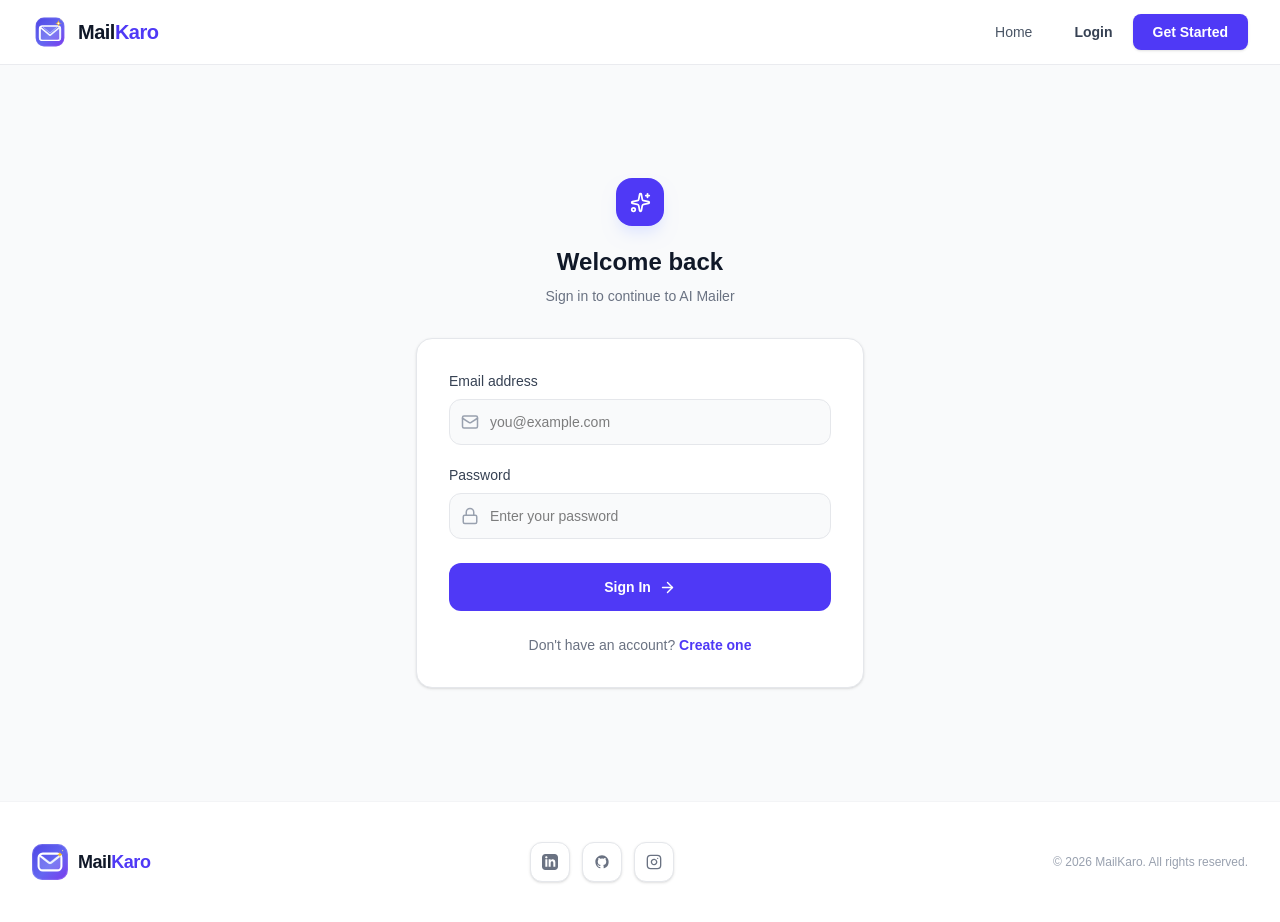
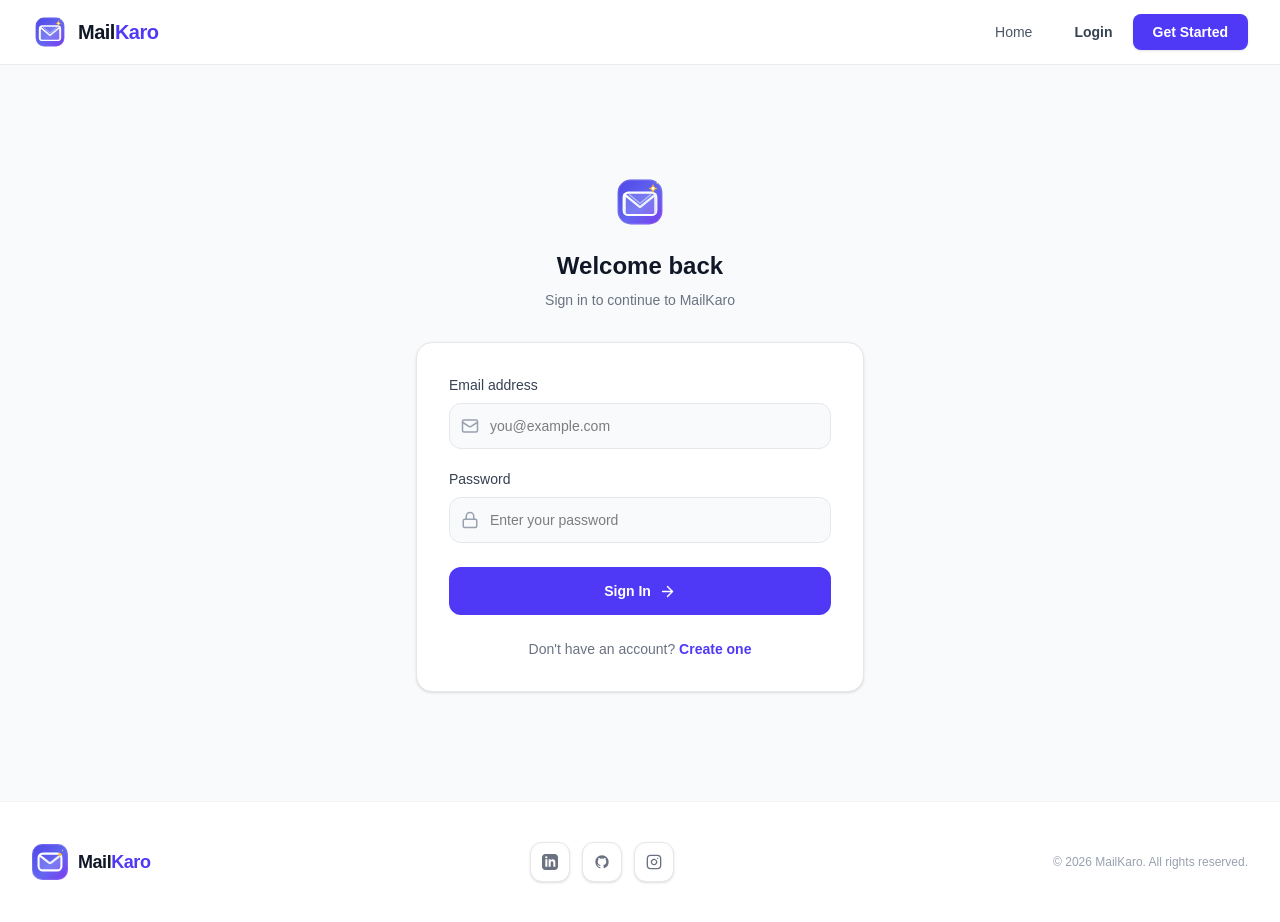
Before and after one commit to surajkhandare01/MailKaro, a React (Vite) app in the folder client/Ai-frontend/: page /#/login in a window 1280 px wide. Built offline with nearby package versions, Linux system fonts and the light colour scheme.

Commit message:
Sync extension token and finalize routing

```diff
--- a/client/Ai-frontend/src/Pages/Login.jsx
+++ b/client/Ai-frontend/src/Pages/Login.jsx
@@ -1,8 +1,11 @@
 import { useContext, useState } from "react";
 import { Link, useNavigate } from "react-router-dom";
-import { Mail, Lock, Sparkles, ArrowRight } from "lucide-react";
+import { Mail, Lock, ArrowRight } from "lucide-react";
 import api from "../Services/api";
 import { AuthContext } from "../context/AuthContext";
+
+// chrome://extensions वर दिसणारी तुमची ३२-अक्षरी ID इथे पेस्ट करा
+const EXTENSION_ID = "YOUR_ACTUAL_EXTENSION_ID_HERE";
 
 function Login() {
     const [email, setEmail] = useState("");
@@ -25,8 +28,33 @@ function Login() {
                 password,
             });
 
-            setToken(response.data.token);
-            localStorage.setItem("token", response.data.token);
+            const token = response.data.token;
+
+            // 1. Context आणि Web LocalStorage अपडेट करा
+            setToken(token);
+            localStorage.setItem("token", token);
+            if (response.data.user) {
+                localStorage.setItem("user", JSON.stringify(response.data.user));
+            }
+
+            // 2. Chrome Extension कडे टोकन ऑटो-सिंक करा
+            if (window.chrome && chrome.runtime && chrome.runtime.sendMessage) {
+                try {
+                    chrome.runtime.sendMessage(
+                        EXTENSION_ID,
+                        { action: "SET_TOKEN", token: token },
+                        (res) => {
+                            if (chrome.runtime.lastError) {
+                                console.warn("Extension sync notice:", chrome.runtime.lastError.message);
+                            } else {
+                                console.log("Token synced to extension successfully:", res);
+                            }
+                        }
+                    );
+                } catch (extErr) {
+                    console.warn("Could not sync with extension:", extErr);
+                }
+            }
 
             navigate("/dashboard");
         } catch (error) {
@@ -44,8 +72,31 @@ function Login() {
             <div className="w-full max-w-md">
 
                 <div className="mb-8 text-center">
-                    <div className="mx-auto flex h-12 w-12 items-center justify-center rounded-2xl bg-indigo-600 text-white shadow-lg shadow-indigo-100">
-                        <Sparkles size={21} />
+                    {/* MailKaro Brand SVG Logo */}
+                    <div className="mx-auto flex justify-center">
+                        <Link className="inline-block transition hover:opacity-90" to="/">
+                            <svg className="h-14 w-14" viewBox="0 0 120 120" fill="none" xmlns="http://www.w3.org/2000/svg">
+                                <defs>
+                                    <linearGradient id="reg_mBadgeBg" x1="0%" y1="0%" x2="100%" y2="100%">
+                                        <stop offset="0%" stopColor="#4F46E5"></stop>
+                                        <stop offset="55%" stopColor="#6366F1"></stop>
+                                        <stop offset="100%" stopColor="#7C3AED"></stop>
+                                    </linearGradient>
+                                    <linearGradient id="reg_mFoldGrad" x1="0%" y1="0%" x2="100%" y2="100%">
+                                        <stop offset="0%" stopColor="#FFFFFF"></stop>
+                                        <stop offset="100%" stopColor="#E0E7FF"></stop>
+                                    </linearGradient>
+                                </defs>
+                                <rect x="12" y="12" width="96" height="96" rx="28" fill="url(#reg_mBadgeBg)"></rect>
+                                <rect x="13.5" y="13.5" width="93" height="93" rx="26.5" fill="none" stroke="#FFFFFF" strokeOpacity="0.18" strokeWidth="1.5"></rect>
+                                <rect x="25" y="40" width="70" height="48" rx="10" fill="#FFFFFF" fillOpacity="0.15" stroke="#FFFFFF" strokeWidth="4.5" strokeLinejoin="round"></rect>
+                                <path d="M 27 84 L 27 44 L 60 71 L 93 44 L 93 84" fill="none" stroke="url(#reg_mFoldGrad)" strokeWidth="5" strokeLinecap="round" strokeLinejoin="round"></path>
+                                <path d="M 37 44 L 60 63 L 83 44" fill="none" stroke="#C7D2FE" strokeWidth="2.5" strokeLinecap="round" strokeLinejoin="round" opacity="0.85"></path>
+                                <path d="M 88 18 C 88 26.5 92.5 31 101 31 C 92.5 31 88 35.5 88 44 C 88 35.5 83.5 31 75 31 C 83.5 31 88 26.5 88 18 Z" fill="#FBBF24"></path>
+                                <circle cx="88" cy="31" r="3" fill="#FFFFFF"></circle>
+                                <circle cx="97" cy="19" r="1.8" fill="#FDE68A"></circle>
+                            </svg>
+                        </Link>
                     </div>
 
                     <h1 className="mt-5 text-2xl font-bold text-gray-900">
@@ -53,7 +104,7 @@ function Login() {
                     </h1>
 
                     <p className="mt-2 text-sm text-gray-500">
-                        Sign in to continue to AI Mailer
+                        Sign in to continue to MailKaro
                     </p>
                 </div>
 
@@ -112,6 +163,7 @@ function Login() {
                     </div>
 
                     <button
+                        type="submit"
                         disabled={loading}
                         className="mt-6 flex w-full items-center justify-center gap-2 rounded-xl bg-indigo-600 py-3.5 text-sm font-semibold text-white transition hover:bg-indigo-700 disabled:cursor-not-allowed disabled:opacity-60"
                     >
```
